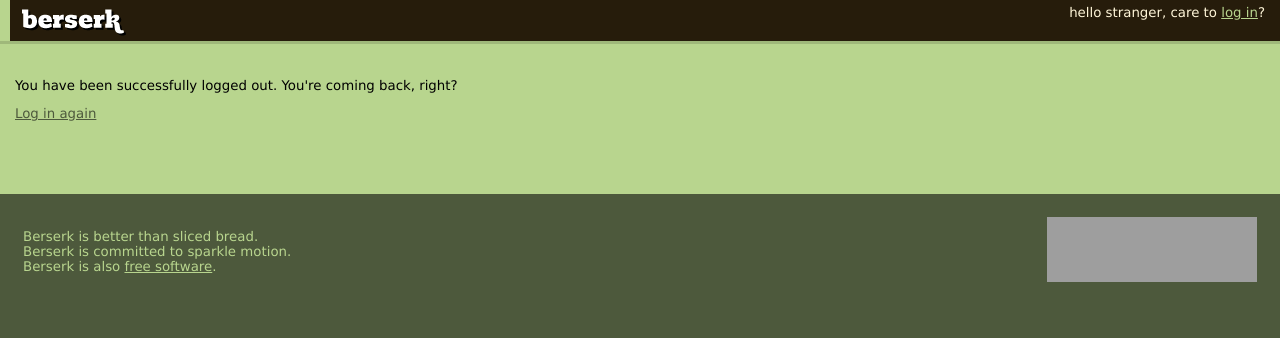
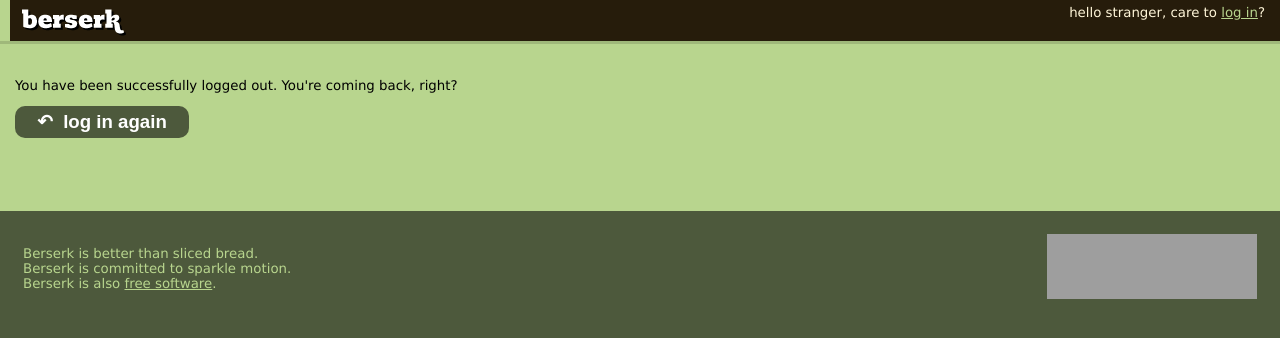
Before and after one commit to btaylor/berserk, a Django app: template templates/registration/logged_out.html in a window 1280 px wide. Shown: the top 338 px of the page. Run offline with Django 3.2, Linux system fonts and the light colour scheme; the template is opened without the code that fills it, so the values that code supplies are empty; grey boxes are pictures that could not be loaded.

Commit message:
Redo the buttons so that they're big and shiny

```diff
--- a/site_media/berserk/css/screen.css
+++ b/site_media/berserk/css/screen.css
@@ -189,12 +189,29 @@ img a {
     vertical-align: middle;
 }
 
-.bookmarklet {
+.bubble, .bookmarklet {
     display: block;
-    width: 20em;
-    padding: 15px 15px 15px 70px;
+    padding: 15px;
+    background-color: #4d593c;
     -moz-border-radius: 10px;
     -webkit-border-radius: 10px;
+}
+
+.bubble:hover, .bookmarklet:hover {
+    background-color: #76895b;
+}
+
+.bubble small, .bookmarklet small {
+    color: #b8d58e;
+}
+
+.bubble:hover small, .bookmarklet:hover small {
+    color: #000000;
+}
+
+.bookmarklet {
+    width: 20em;
+    padding-left: 70px;
     background: #4d593c url('/site_media/berserk/images/bookmark-new.png') top left no-repeat;
 }
 
@@ -208,18 +225,24 @@ img a {
     text-decoration: none;
 }
 
-.bookmarklet small {
-    color: #b8d58e;
-}
-
-.bookmarklet:hover {
-    background-color: #76895b;
-}
-
-.bookmarklet:hover small {
-    color: #000000;
-}
-
 #sprint-tools {
     margin-top: 60px;
 }
+
+.button {
+    width: 12em;
+    padding: 1px 7px;
+    margin-top: 10px;
+    color: #ffffff;
+    white-space: nowrap;
+    text-align: center;
+}
+
+.button h3 {
+    margin: 4px;
+}
+
+.button a {
+    color: #ffffff !important;
+    text-decoration: none;
+}
--- a/templates/registration/logged_out.html
+++ b/templates/registration/logged_out.html
@@ -7,8 +7,10 @@
 
 {% block body %}
 <h3>{{ title }}</h3>
-<p>{% blocktrans %}You have been successfully logged out.  You're coming back, right?{% endblocktrans %}</p>
+<p>{% trans "You have been successfully logged out.  You're coming back, right?" %}</p>
 <p>
-<a href="{% url django.contrib.auth.views.login %}">{% trans "Log in again" %}</a>
+<div class="bubble button">
+  <h3><a href="{% url django.contrib.auth.views.login %}" id="button-link">↶  &nbsp;{% trans "Log in again" %}</a></h3>
+</div>
 </p>
 {% endblock %}
```
Also changed, not shown: templates/registration/login.html (+6 -4 lines), templates/registration/password_change.html (+8 -6 lines).
